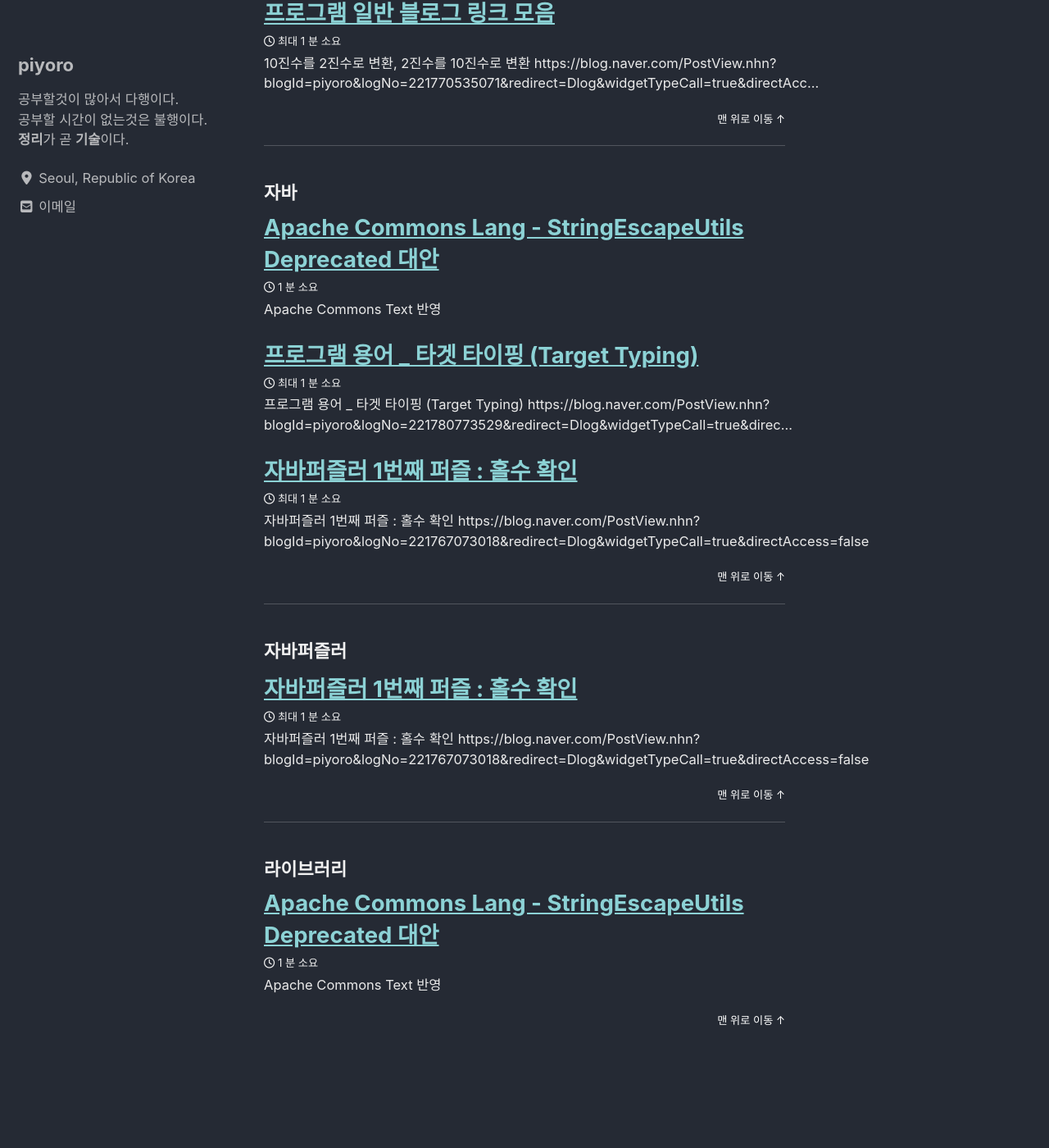
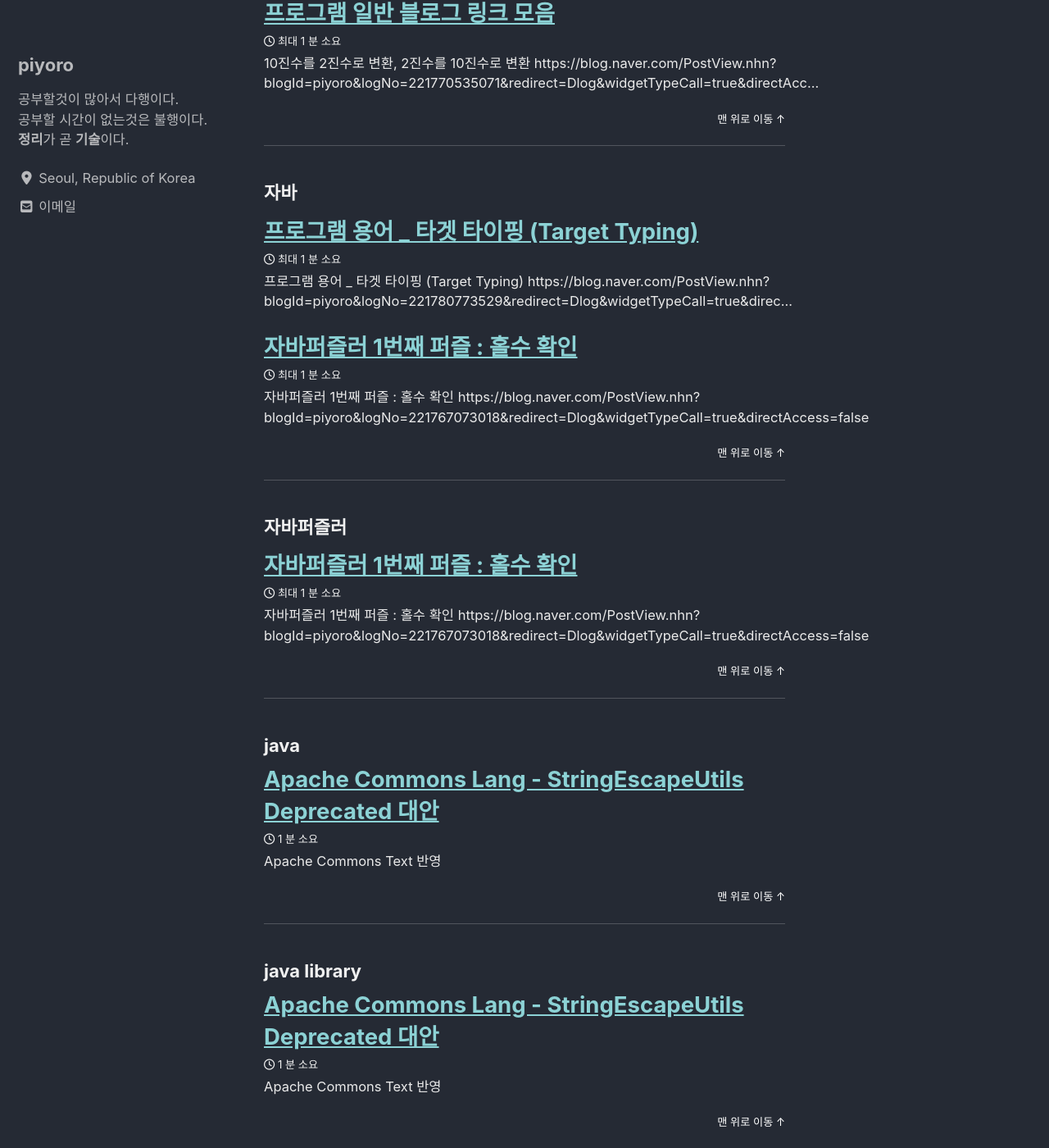
Before and after one commit to piyoro/piyoro.github.io, a Jekyll site: the page built from _pages/tag-archive.md, in a window 1280 px wide and 1400 px high, scrolled down 1252 px. Shown: the whole window at 82% size. Built offline with Jekyll 4.4.1, drawn with Linux system fonts in a browser that asks for light colours; cached includes are drawn as plain includes; nearby versions of some CDN libraries; some of the changed text lies outside the part shown.

Commit message:
포스팅 카테고리 태그정리

```diff
--- a/_posts/2020-03-04-221796710457.markdown
+++ b/_posts/2020-03-04-221796710457.markdown
@@ -1,10 +1,10 @@
 ---
 title:  "Apache Commons Lang - StringEscapeUtils Deprecated 대안"
 categories:
-  - 자바
+  - java
 tags:
-  - 자바
-  - 라이브러리
+  - java
+  - java library
 description:
   - StringEscapeUtils Deprecated
   - Apache Commons Text
```
